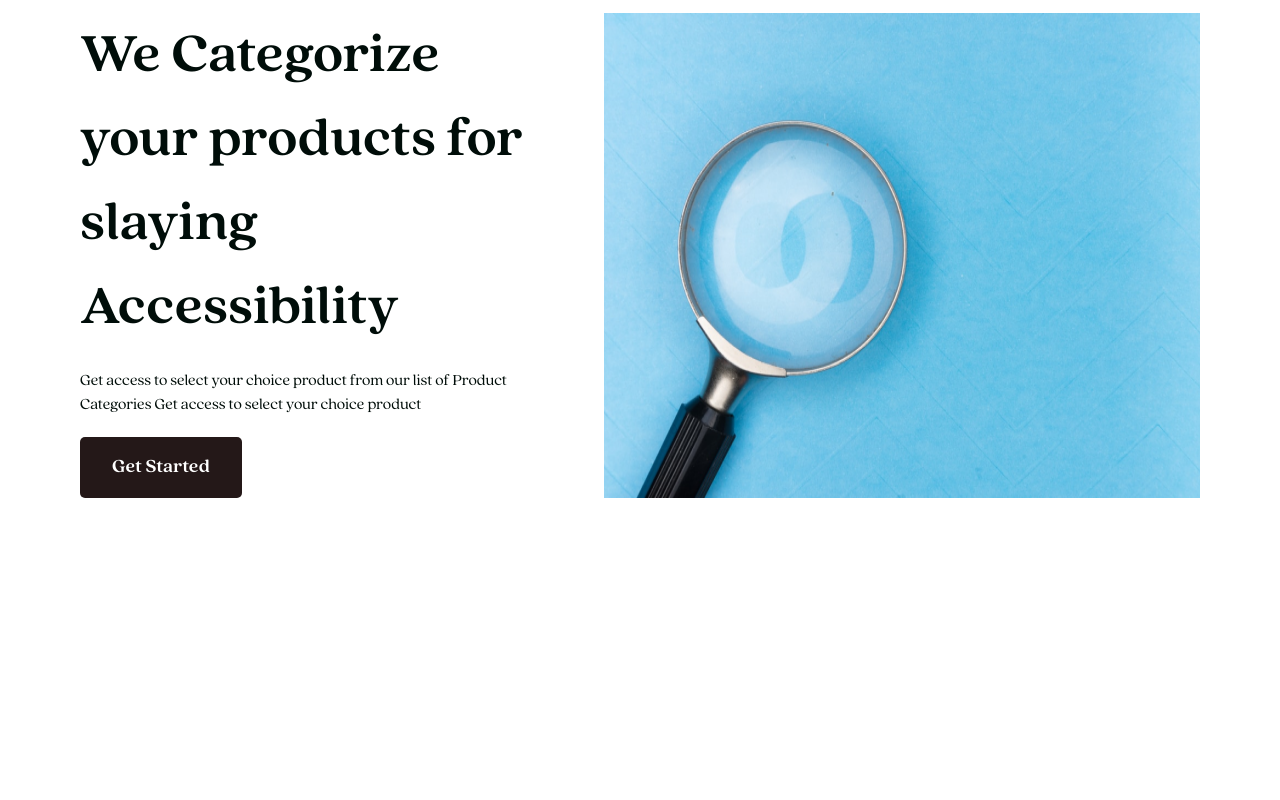
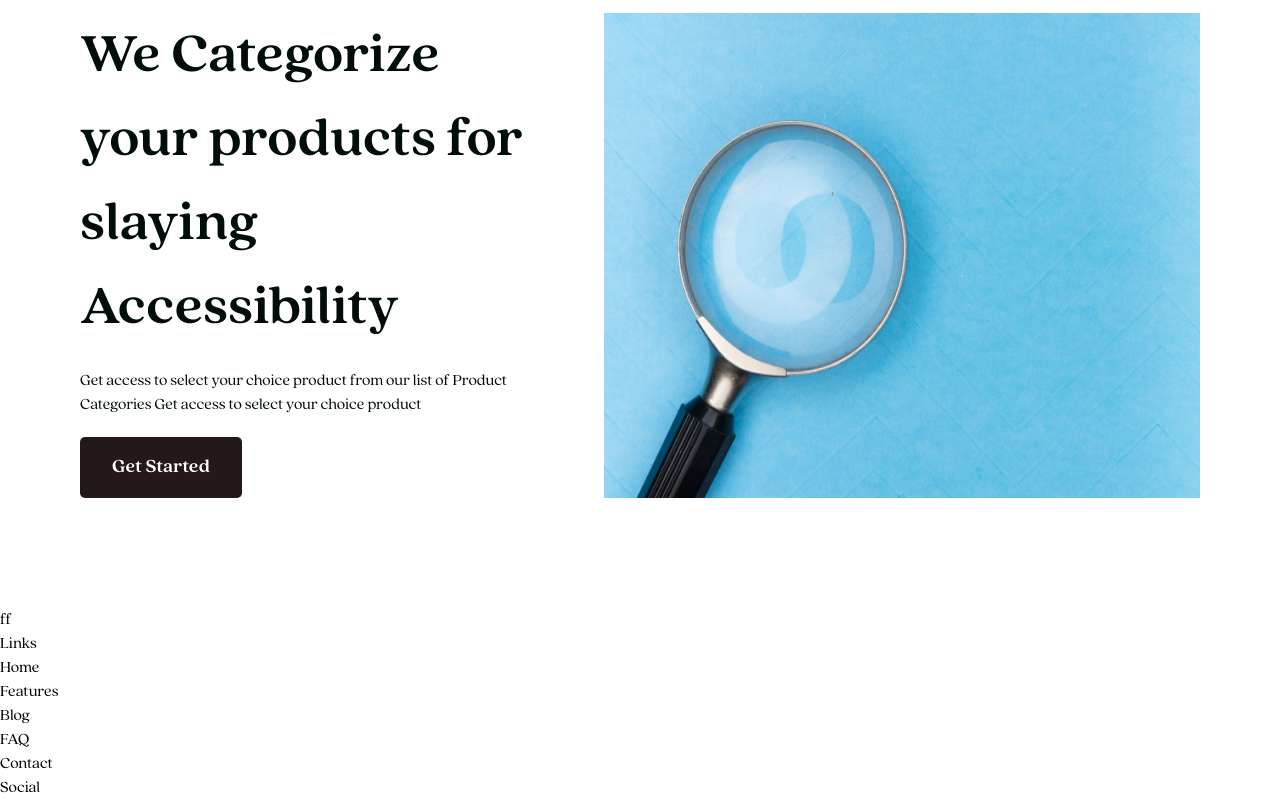
Before and after one commit to Verify-App-TUTN/VerifyProduct, a React (Create React App) app: page / in a window 1280 px wide. Shown: the part 1893-2693 px from the top of the page. Before the commit the page ends 2501 px from the top, so only its background shows below. Built offline with nearby package versions, Linux system fonts and the light colour scheme.

Commit message:
added boilerplate

```diff
--- a/src/components/Footer/Footer.jsx
+++ b/src/components/Footer/Footer.jsx
@@ -4,7 +4,41 @@ import style from "./index.module.css";
 const Footer = () => {
   return (
     <footer className={style.Footer}>
+      <div className={style.Footer__content}>
+        <div className={style.Footer__content__left}>
+          <div className={style.Footer__content__left__logo}>
 
+          </div>
+          <div className={style.Footer__content__left__description}>
+            <p>
+              ff
+            </p>
+          </div>
+        </div>
+        <div className={style.Footer__content__right}>
+          <div className={style.Footer__content__right__links}>
+            <div className={style.Footer__content__right__links__heading}>
+              <h3>Links</h3>
+            </div>
+            <div className={style.Footer__content__right__links__list}>
+              <ul>
+                <li>Home</li>
+                <li>Features</li>
+                <li>Blog</li>
+                <li>FAQ</li>
+                <li>Contact</li>
+              </ul>
+            </div>
+          </div>
+          <div className={style.Footer__content__right__social}>
+            <div className={style.Footer__content__right__social__heading}>
+              <h3>Social</h3>
+          </div>
+        </div>
+        </div>
+      </div>
+      <div className={style.Footer__bottom}>
+      </div>
     </footer>
   );
 }
```
